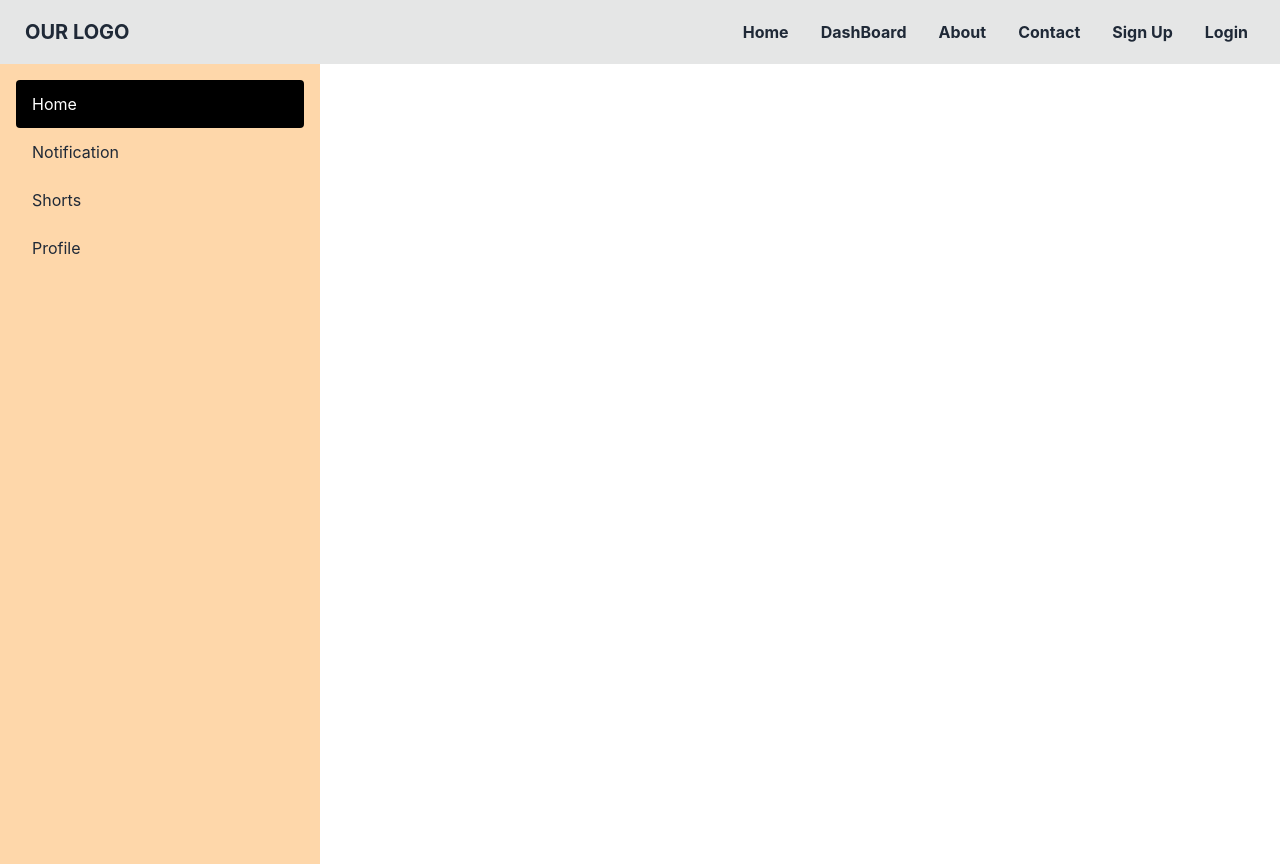
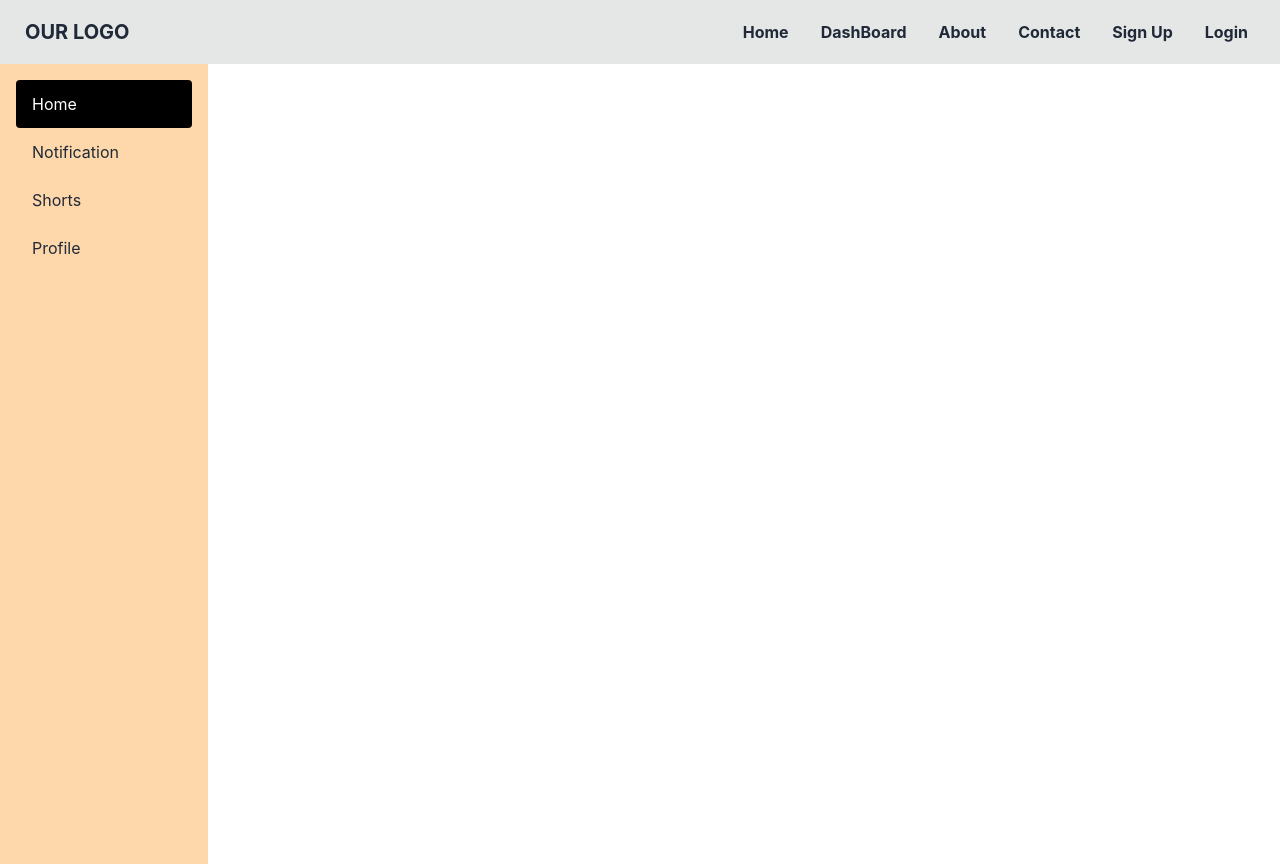
Before and after one commit to siamalrafi/Applytask-Update-, a React (Create React App) app: page /dashboard in a window 1280 px wide. Built offline with nearby package versions, Linux system fonts and the light colour scheme; no server answers.

Commit message:
This is the next

```diff
--- a/src/Layout/DashBoardLayout.jsx
+++ b/src/Layout/DashBoardLayout.jsx
@@ -1,30 +1,24 @@
-import React, { useContext, useState } from 'react';
+import React from 'react';
 import { Link, Outlet } from 'react-router-dom';
-import { AuthContext } from '../Context/AuthProvider';
-import Navbar from '../Pages/Navbar';
 
 const DashBoardLayout = () => {
-    const { user } = useContext(AuthContext);
-    const [userInformation, setUserInformation] = useState();
-
-
 
     return (
         <div>
-            <div className="drawer-content">
-                <Outlet></Outlet>
+            <div class="grid grid-cols-3 gap-1">
+                <div>
+                    <ul className="menu h-screen p-4 lg:w-52 md:w-52 w-32 bg-orange-200 text-base-content">
+                        <li className='bg-black text-white rounded'>
+                            <Link to={'/dashboard/home'}>Home</Link></li>
+                        <li><Link to={'/dashboard/'}>Notification</Link></li>
+                        <li><Link to={'/dashboard/'}>Shorts</Link></li>
+                        <li><Link to={'/dashboard/'}>Profile</Link></li>
+                    </ul>
+                </div>
+                <div class="col-span-2 ...">
+                    <Outlet></Outlet>
+                </div>
             </div>
-            <div className="drawer-side">
-                <label className="drawer-overlay"></label>
-                <ul className="menu h-screen p-4 lg:w-80 md:w-52 w-36 bg-orange-200 text-base-content">
-
-                    <li className='bg-black text-white rounded'><Link to={'/dashboard/'}>Home</Link></li>
-                    <li><Link to={'/dashboard/'}>Notification</Link></li>
-                    <li><Link to={'/dashboard/'}>Shorts</Link></li>
-                    <li><Link to={'/dashboard/'}>Profile</Link></li>
-
-                </ul>
-            </div >
         </div >
     );
 };
--- a/src/Pages/Dashboard/Dashboard.jsx
+++ b/src/Pages/Dashboard/Dashboard.jsx
@@ -3,7 +3,42 @@ import React from 'react';
 const Dashboard = () => {
     return (
         <div>
-            <h1>jflkdjfljdlfj</h1>
+            <h1>Dashboard</h1>
+            <div className="navbar bg-base-100">
+                <div className="flex-1">
+                    <a className="btn btn-ghost normal-case text-xl">daisyUI</a>
+                </div>
+                <div className="flex-none gap-2">
+                    <div className="form-control">
+                        <input type="text" placeholder="Search" className="input input-bordered" />
+                    </div>
+                    <div className="dropdown dropdown-end">
+                        <label tabIndex={0} className="btn btn-ghost btn-circle avatar">
+                            <div className="w-10 rounded-full">
+                                <img src="https://placeimg.com/80/80/people" />
+                            </div>
+                        </label>
+                        <ul tabIndex={0} className="mt-3 p-2 shadow menu menu-compact dropdown-content bg-base-100 rounded-box w-52">
+                            <li>
+                                <a className="justify-between">
+                                    Profile
+                                    <span className="badge">New</span>
+                                </a>
+                            </li>
+                            <li><a>Settings</a></li>
+                            <li><a>Logout</a></li>
+                        </ul>
+                    </div>
+                </div>
+            </div>
+
+
+
+
+
+
+
+
         </div>
     );
 };
--- a/src/Pages/Navbar.jsx
+++ b/src/Pages/Navbar.jsx
@@ -40,7 +40,6 @@ const Navbar = () => {
         }
 
 
-
         <div className="form-control mt-2">
             <label className="label cursor-pointer">
             </label>
```
Also changed, not shown: src/Routes/Routes.jsx (+8 -1 lines).
